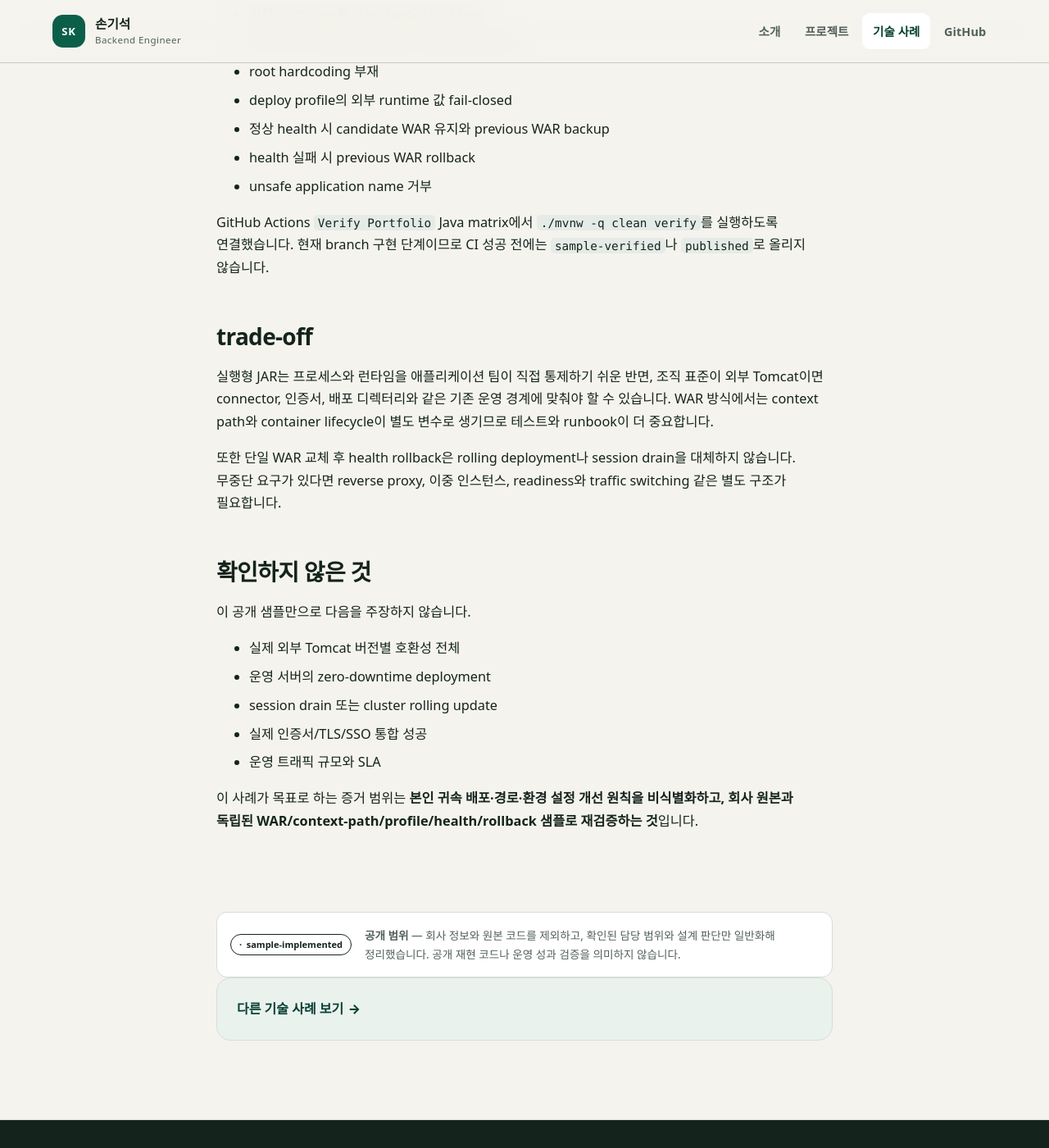
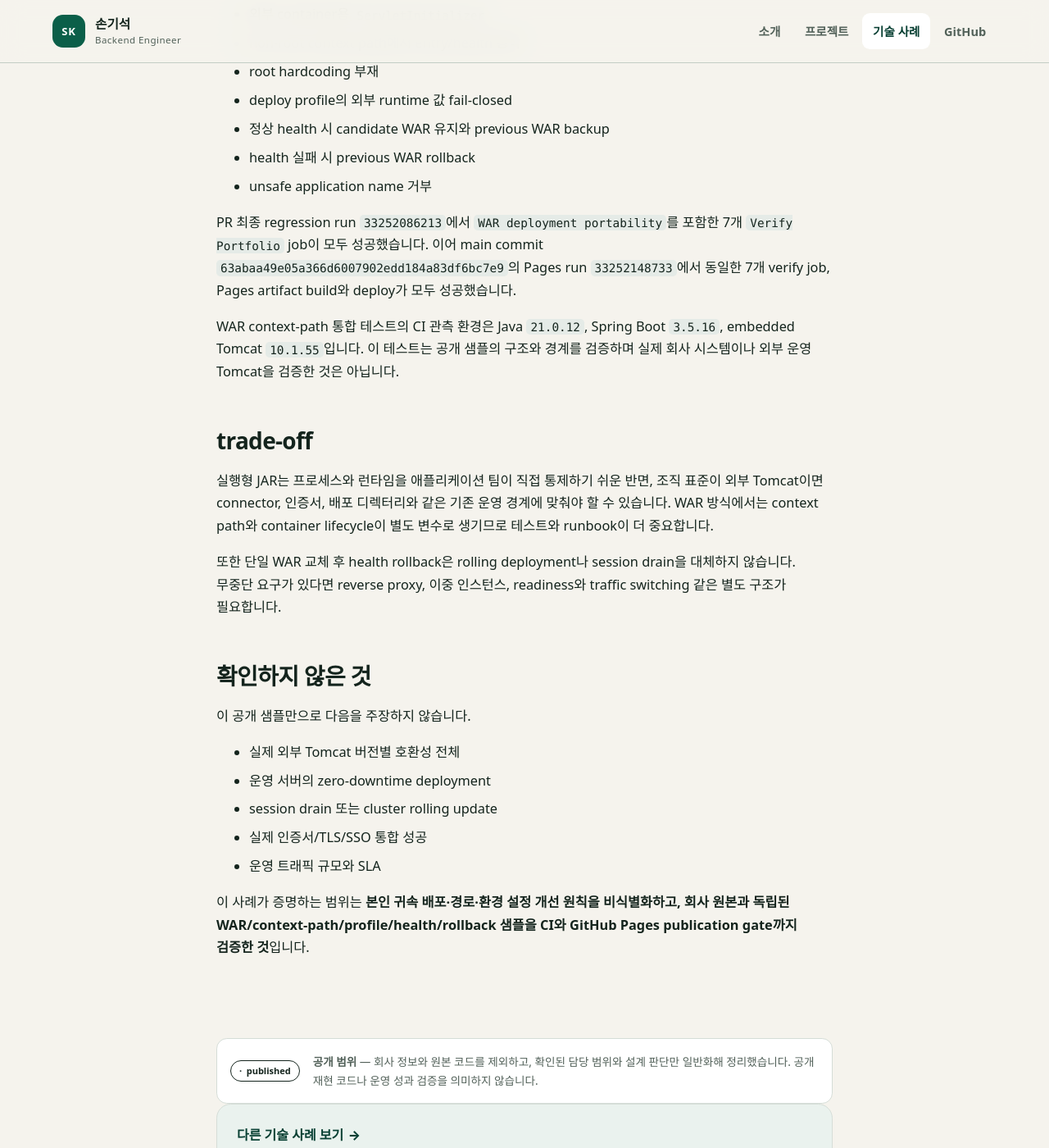
Before and after one commit to son1004007/engineering-career-portfolio, a Jekyll site: the page built from 03_portfolio/case-studies/war-deployment-portability.md, in a window 1280 px wide and 1400 px high, scrolled down 2720 px. Shown: the whole window at 82% size. Built offline with Jekyll 4.4.1, drawn with Linux system fonts in a browser that asks for light colours; some of the changed text lies outside the part shown.

Commit message:
docs: mark WAR portability case published

```diff
--- a/03_portfolio/case-studies/war-deployment-portability.md
+++ b/03_portfolio/case-studies/war-deployment-portability.md
@@ -2,7 +2,7 @@
 title: WAR 기반 Spring 서비스의 배포 이식성
 description: context path와 환경 차이로 발생하는 배포 결함을 profile, health와 rollback 관점에서 정리한 비식별 사례
 permalink: /cases/war-deployment-portability/
-status: sample-implemented
+status: published
 ---
 
 # WAR 기반 Spring 서비스의 배포 이식성
@@ -78,9 +78,9 @@ candidate WAR
 
 unsafe application name은 파일 교체 전에 거부합니다. 이 스크립트는 실제 조직의 배포 script를 복사한 것이 아니라 backup/replace/health/rollback 원칙만 합성 디렉터리에서 재현한 것입니다.
 
-## 검증 계획
+## 검증
 
-공개 샘플에는 다음 자동 검증이 포함되어 있습니다.
+공개 샘플은 10개 자동 테스트로 다음을 검증합니다.
 
 - WAR packaging과 provided Tomcat 구조
 - 외부 container용 `ServletInitializer`
@@ -91,7 +91,9 @@ unsafe application name은 파일 교체 전에 거부합니다. 이 스크립
 - health 실패 시 previous WAR rollback
 - unsafe application name 거부
 
-GitHub Actions `Verify Portfolio` Java matrix에서 `./mvnw -q clean verify`를 실행하도록 연결했습니다. 현재 branch 구현 단계이므로 CI 성공 전에는 `sample-verified`나 `published`로 올리지 않습니다.
+PR 최종 regression run `33252086213`에서 `WAR deployment portability`를 포함한 7개 `Verify Portfolio` job이 모두 성공했습니다. 이어 main commit `63abaa49e05a366d6007902edd184a83df6bc7e9`의 Pages run `33252148733`에서 동일한 7개 verify job, Pages artifact build와 deploy가 모두 성공했습니다.
+
+WAR context-path 통합 테스트의 CI 관측 환경은 Java `21.0.12`, Spring Boot `3.5.16`, embedded Tomcat `10.1.55`입니다. 이 테스트는 공개 샘플의 구조와 경계를 검증하며 실제 회사 시스템이나 외부 운영 Tomcat을 검증한 것은 아닙니다.
 
 ## trade-off
 
@@ -109,4 +111,4 @@ GitHub Actions `Verify Portfolio` Java matrix에서 `./mvnw -q clean verify`를
 - 실제 인증서/TLS/SSO 통합 성공
 - 운영 트래픽 규모와 SLA
 
-이 사례가 목표로 하는 증거 범위는 **본인 귀속 배포·경로·환경 설정 개선 원칙을 비식별화하고, 회사 원본과 독립된 WAR/context-path/profile/health/rollback 샘플로 재검증하는 것**입니다.
+이 사례가 증명하는 범위는 **본인 귀속 배포·경로·환경 설정 개선 원칙을 비식별화하고, 회사 원본과 독립된 WAR/context-path/profile/health/rollback 샘플을 CI와 GitHub Pages publication gate까지 검증한 것**입니다.
```
